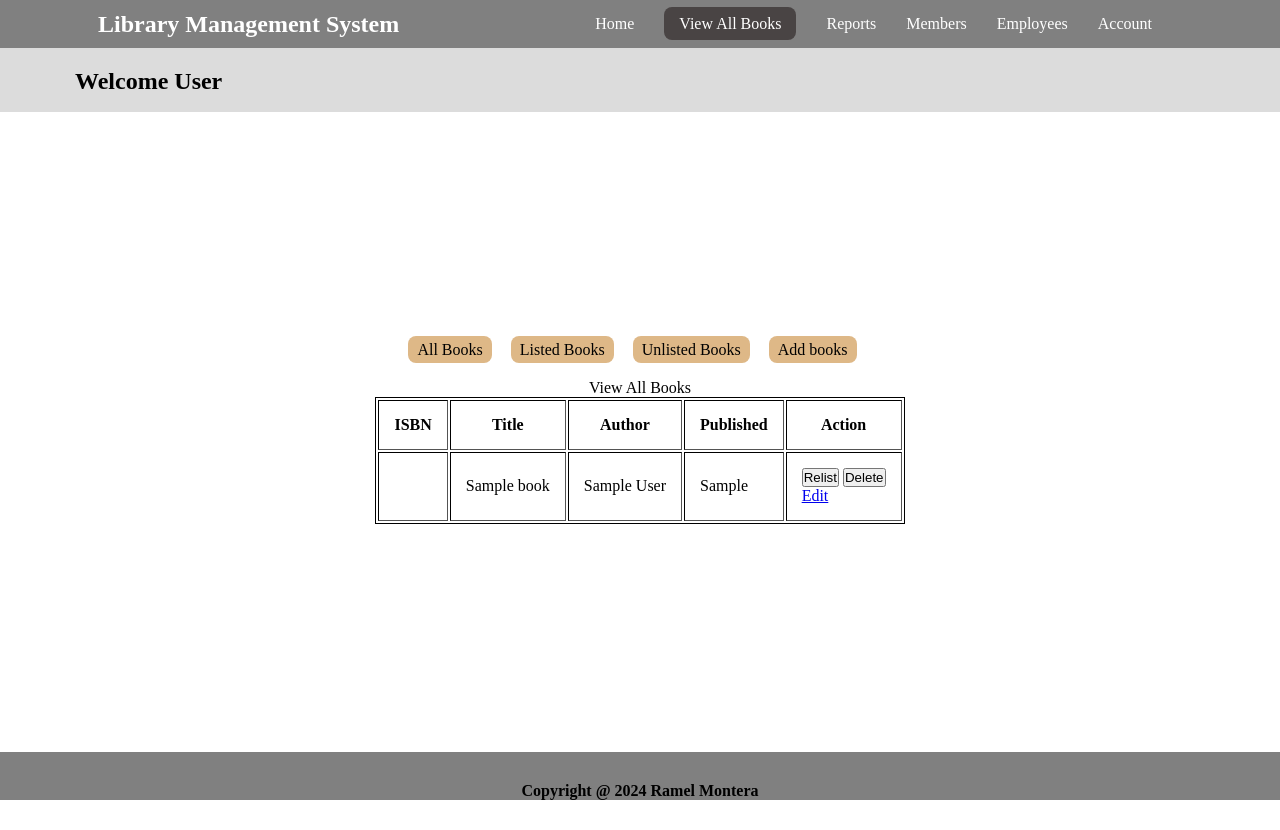
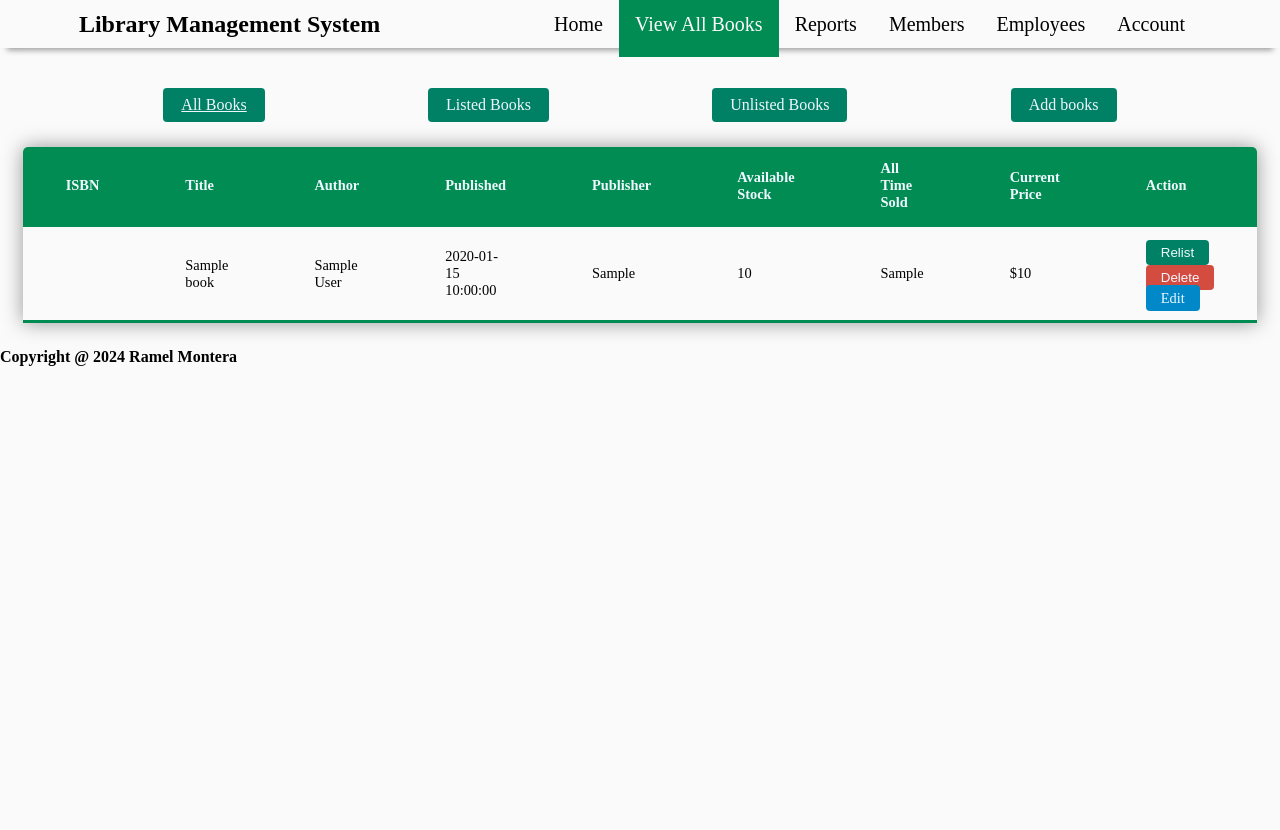
Before and after one commit to LongLiveRam/phplibrarysystem, a PHP site: page /books?all=true in a window 1280 px wide. After the commit the page ends 366 px from the top, so only its background shows below. Run offline with PHP 8.4, Linux system fonts and the light colour scheme; tables that the repository leaves empty or names only in its code hold one stand-in row (values such as "Sample post"); data that the repository does not hold is empty.

Commit message:
Designs and Database Update
- Refactored design on View All Books Page & Add Books Page
- Refactored design on Nav Items on Main page & View All Books Page
- Added more database records for books: pages, publisher, stock, sold
- Added template page for designing pages

```diff
--- a/Core/routes.php
+++ b/Core/routes.php
@@ -3,15 +3,24 @@
 
 //main
 $router->listenGet('/dashboard','controller/dashboard.controller.php');
+$router->listenGet('/accounts', 'controller/users/account.controller.php');
+//template
+$router->listenGet('/template','template.index.php');
 
+//books
 //create
 $router->listenGet('/books/create','controller/books/create.controller.php');
 $router->listenPost('/books','controller/books/store.controller.php');
+
 //read or show
 $router->listenGet('/books', 'controller/books/show.controller.php');
+
 //update
 $router->listenGet('/books/edit','controller/books/edit.controller.php');
-//unlist & delete
+$router->listenPost('/books/update','controller/books/update.controller.php');
+
+//unlist, relist, & delete
 $router->listenPost('/books/listing', 'controller/books/listing.controller.php');
 
-$router->listenGet('/accounts', 'controller/users/account.controller.php');
+//other
+$router->listenGet('/books/reports','controller/books/report.controller.php');
--- a/Core/utilities.php
+++ b/Core/utilities.php
@@ -8,7 +8,8 @@ function dieDump($var) {
   die();
 }
 // checking URI for the links in NAV (needs to be updated)
-function uriIs($var) {
+function uriIs($var)
+{
   return parse_url($_SERVER['REQUEST_URI'])['path'] == $var;
 }
 // if server root is defined, make a basepath which is decalted in index.php
--- a/controller/books/delete.controller.php
+++ /dev/null
@@ -1,2 +0,0 @@
-<?php
-// permanently delete a book in the database
--- a/controller/books/edit.controller.php
+++ b/controller/books/edit.controller.php
@@ -1,13 +1,14 @@
 <?php
-
 use Core\Database;
 use Core\Services;
+//get database object connection through service container
 $db = Services::get(Database::class);
+
 //query the specific record/row on database
 $response = $db->queryDatabase('SELECT * FROM books WHERE ISBN = ? LIMIT 1', [
   $_GET['isbn']
 ])->getAllRow();
-//load the view
+//load the view passing the results of the query to $targetBook in edit.view.php
 loadView('books/edit.view.php', [
   'targetBook' => $response
 ]);
--- a/controller/books/listing.controller.php
+++ b/controller/books/listing.controller.php
@@ -9,7 +9,7 @@ $db = Services::get(Database::class);
 //update the book to unlisted in the database
 if(isset($_POST['_relist']))
 {
-  $db->queryDatabase("UPDATE books SET book_status = 'Listed' WHERE ISBN = ?",[
+  $db->queryDatabase("UPDATE books SET status = 'Listed' WHERE ISBN = ?",[
     $_POST['ISBN']
   ]);
 }
@@ -21,7 +21,7 @@ else if(isset($_POST['_delete']))
 }
 else
 {
-  $db->queryDatabase("UPDATE books SET book_status = 'Unlisted' WHERE ISBN = ?",[
+  $db->queryDatabase("UPDATE books SET status = 'Unlisted' WHERE ISBN = ?",[
     $_POST['ISBN']
   ]);
 }
--- /dev/null
+++ b/controller/books/report.controller.php
@@ -0,0 +1,3 @@
+<?php
+
+loadView('books/report.view.php');
--- a/controller/books/show.controller.php
+++ b/controller/books/show.controller.php
@@ -15,7 +15,7 @@ $db = Services::get(Database::class);
 if(isset($_GET['view']))
 {
   $view = ucfirst($_GET['view']);
-  $response = $db->queryDatabase("SELECT * FROM books WHERE book_status = ?",[
+  $response = $db->queryDatabase("SELECT * FROM books WHERE status = ?",[
     $view
   ])->getAllRow();
 }else{
--- a/public/css/index.css
+++ b/public/css/index.css
@@ -1,92 +1,204 @@
-/* CSS RESET */
+/* CSS RESET to the default styling given by the browser so you have full control */
+*,
+*::before,
+*::after {
+  box-sizing: border-box;
+}
 * {
+  padding: 0;
   margin: 0;
-  padding: 0;
-  box-sizing: border-box;
+}
+
+/* Custom Styling */
+
+body {
+  background-color: #fafafa;
 }
 
 nav {
   display: flex;
+  height: 6vh;
+  align-items: center;
   justify-content: space-around;
-  align-items: center;
-  background: gray;
-  height: 6vh;
-  color: white;
+  -webkit-box-shadow: 0px 9px 6px -7px rgba(0,0,0,0.4);
+  -moz-box-shadow: 0px 9px 6px -7px rgba(0,0,0,0.4);
+  box-shadow: 0px 9px 6px -7px rgba(0,0,0,0.4);
 }
 
 .nav-items {
+  font-size: 20px;
   display: flex;
   list-style-type: none;
-  font-size: 16px;
 }
 
 .nav-items a {
+  display: block;
+  color: black;
+  text-align: center;
   text-decoration: none;
-  margin-right: 30px;
-  color: white;
+  padding: 21px 16px;
 }
 
-.current-page {
-  background: rgb(73, 68, 68);
-  padding: 8px 15px;
-  border-radius: 8px;
+.nav-items .current-page {
+  color: #fafafa;
+  background-color: #008C52;
 }
 
-header {
-  height: 8vh;
-  padding: 20px 75px 0px;
-  background-color: gainsboro;
+main{
+  max-width: 100%;
 }
 
-main {
-  height: 80vh;
+/* FOR THE VIEW ALL BOOKS PAGE */
+
+.view-all-books {
   display: flex;
   justify-content: center;
   align-items: center;
+  flex-direction: column;
+  margin-top: 40px;
+  min-width: 90%;
 }
 
-.view-books div {
-  text-align: center;
+.all-books-actions {
+  width: 100%;
+  display: flex;
+  justify-content: space-evenly;
 }
 
-.view-books .btn {
-  margin-right: 15px;
-  text-align: center;
+.all-books-actions a{
+  text-decoration: none;
+  list-style-type: none;
+  color: aliceblue;
+  background-color: #008065;
+  padding: 8px 18px;
+  border-radius: 4px;
 }
 
-.view-books table {
-  margin-top: 20px;
+.all-books-actions .selected
+{
+  text-decoration: underline;
 }
 
-.btn {
-  padding: 5px 9px;
-  margin: auto 0;
-  text-decoration: none;
-  color: black;
-  background-color: burlywood;
-  border-radius: 8px;
+/* Listed all books */
+.listed-books-table {
+  border-collapse: collapse;
+  width: 95%;
+  margin: 25px 0;
+  font-size: 0.9em;
+  text-align: left;
+  border-radius: 5px 5px 0 0;
+  overflow: hidden;
+  -webkit-box-shadow: 0px 0px 20px rgba(0,0,0,0.4);
+  -moz-box-shadow: 0px 0px 20px rgba(0,0,0,0.4);
+  box-shadow: 0px 0px 20px rgba(0,0,0,0.4);
 }
 
-table {
-  margin-top: 10px;
-  border: 1px solid black;
+.listed-books-table thead tr {
+  background-color: #008C52;
+  color: aliceblue;
 }
 
-table th,
-table td {
-  padding: 15px;
+.listed-books-table th,
+.listed-books-table td {
+  padding: 13px 43px;
 }
 
-.dashboard > div {
-  margin: 30px auto;
+.listed-books-table tr {
+  border-bottom: 1px #ccc solid;
 }
 
-footer {
-  height: 6vh;
-  text-align: center;
-  background: gray;
+.listed-books-table tr:nth-of-type(even) {
+  background-color: #f3f3f3;
 }
 
-footer h4 {
-  padding: 30px;
+.listed-books-table tr:last-of-type {
+  border-bottom: #008C52 solid 3px;
 }
+
+.book-delist,
+.book-delete {
+  padding: 5px 15px;
+  border: none;
+  border-radius: 4px;
+  background-color: #D44B3F;
+  color: aliceblue;
+  cursor: pointer;
+}
+
+.book-edit {
+  padding: 5px 15px;
+  border: none;
+  border-radius: 4px;
+  background-color: #0088C9;
+  color: aliceblue;
+  text-decoration: none;
+}
+
+.book-relist {
+  padding: 5px 15px;
+  border: none;
+  border-radius: 4px;
+  background-color: #008065;
+  color: aliceblue;
+}
+
+/* Add book form */
+
+.add-books {
+  margin: 0 auto;
+  margin-top: 50px;
+  max-width: 20%;
+}
+
+.add-books fieldset {
+  padding: 20px 45px;
+  border-radius: 9px;
+}
+
+.add-books legend {
+  font-size: 1.5em;
+  font-weight: bold;
+  margin-left: 20px;
+}
+
+.add-books label,
+.add-books button{
+  margin-top: 16px;
+  display: block;
+}
+
+.add-books fieldset label:first-child {
+  margin-top: 0;
+}
+
+.add-books label {
+  font-size: 1.2em;
+}
+
+.add-books input{
+  width: 100%;
+  padding: 5px 0px;
+  border-radius: 3px;
+  border: #008C52 solid 1px;
+}
+
+.add-books button {
+  display: inline-block;
+  padding: 11px 6px;
+  border: none;
+  background-color: #2a2d2c;
+  font-size: .9em;
+  font-weight: 600;
+  color: aliceblue;
+  border-radius: 4px;
+  cursor: pointer;
+}
+
+.add-books .cancel {
+  text-decoration: none;
+  background-color: #D44B3F;
+  color: aliceblue;
+  padding: 11px 7px;
+  font-size: .9em;
+  font-weight: 600;
+}
--- a/view/books/edit.view.php
+++ b/view/books/edit.view.php
@@ -6,8 +6,9 @@
   <section class="dashboard">
     <?= $targetBook[0]['book_author'] ?>
     <h3>Edit Book</h3>
-    <form method="POST" action="/books">
-      <input type="hidden" name="_method" value="EDIT">
+    <form method="POST" action="/books/update">
+      <input type="hidden" name="_method" value="UPDATE">
+      <input type="hidden" name="targetISBN" value="<?= $targetBook[0]['ISBN']?>">
       <div>
         <label for="bookName">Book Name:</label>
         <input type="text" name="bookName" id="bookName" value="<?= $targetBook[0]['book_name'] ?>">
--- a/view/books/show.view.php
+++ b/view/books/show.view.php
@@ -4,47 +4,54 @@
   //view called by the show.controller.php in controllers folder passing $allBooks variable
 ?>
   <main>
-    <section class="view-books">
-      <div>
-        <a href="books" class="btn">All Books</a>
-        <a href="books?view=listed" class="btn">Listed Books</a>
-        <a href="books?view=unlisted" class="btn">Unlisted Books</a>
-        <a href="books/create" class="btn">Add books</a>
+    <section class="view-all-books">
+      <div class="all-books-actions">
+        <a href="books?all=true" class="<?= isset($_GET['all']) && $_GET['all'] == 'true' ? 'selected' : '' ?>">All Books</a>
+        <a href="books?view=listed" class="<?= isset($_GET['view']) && $_GET['view'] == 'listed' ? 'selected' : '' ?>">Listed Books</a>
+        <a href="books?view=unlisted" class="<?= isset($_GET['view']) && $_GET['view'] == 'unlisted' ? 'selected' : '' ?>">Unlisted Books</a>
+        <a href="books/create">Add books</a>
       </div>
-      <table border="1">
+      <table class="listed-books-table">
         <thead>
-          <caption>View All Books</caption>
           <th>ISBN</th>
           <th>Title</th>
           <th>Author</th>
           <th>Published</th>
+          <th>Publisher</th>
+          <th>Available Stock</th>
+          <th>All Time Sold</th>
+          <th>Current Price</th>
           <th>Action</th>
         </thead>
         <tbody>
         <?php foreach($allBooks as $row): ?>
           <tr>
             <td><?= $row['ISBN'] ?></td>
-            <td><?= $row['book_name'] ?></td>
+            <td><?= $row['book_title'] ?></td>
             <td><?= $row['book_author'] ?></td>
-            <td><?= $row['book_published'] ?></td>
+            <td><?= $row['date_published'] ?></td>
+            <td><?= $row['publisher'] ?></td>
+            <td><?= $row['stock'] ?></td>
+            <td><?= $row['sold'] ?></td>
+            <td>$<?= $row['price'] ?></td>
             <td>
               <form method="POST" action="books/listing">
                 <input type="hidden" name="ISBN" value="<?= $row['ISBN'] ?>">
 
                 <?php
-                  if($row['book_status'] == 'Unlisted'){
+                  if($row['status'] == 'Unlisted'){
                 ?>
-                <input type="submit" value="Relist" name="_relist">
-                <input type="submit" value="Delete" name="_delete">
+                <input type="submit" class="book-relist" value="Relist" name="_relist">
+                <input type="submit" class="book-delete" value="Delete" name="_delete">
                 <?php
                   }else{
                 ?>
                   <input type="hidden" name="_action" value="relist">
-                  <button>Unlist</button>
+                  <button class="book-delist">Delist</button>
                 <?php } ?>
 
+                <a href="books/edit?isbn=<?= $row['ISBN'] ?>" class="book-edit">Edit</a>
               </form>
-              <a href="books/edit?isbn=<?= $row['ISBN'] ?>">Edit</a>
             </td>
           </tr>
         <?php endforeach ?>
--- a/view/partials/nav.php
+++ b/view/partials/nav.php
@@ -4,14 +4,19 @@
   </div>
   <ul class="nav-items">
     <li><a href="/dashboard" class="<?= uriIs('/dashboard') ? 'current-page' : '' ?>">Home</a></li>
-    <li><a href="/books" class="<?= uriIs('/books') ? 'current-page' : '' ?>">View All Books</a></li>
+    <li>
+      <a href="/books?all=true" class="
+      <?= uriIs('/books') ? 'current-page' : '' ?>
+      <?= uriIs('/books/create') ? 'current-page' : '' ?>">View All Books
+      </a>
+    </li>
     <li><a href="/books/reports" class="<?= uriIs('/books/reports') ? 'current-page' : '' ?>">Reports</a></li>
     <li><a href="/members" class="<?= uriIs('/members') ? 'current-page' : '' ?>">Members</a></li>
     <li><a href="/employees" class="<?= uriIs('/employees') ? 'current-page' : '' ?>">Employees</a></li>
     <li><a href="/account" class="<?= uriIs('/account') ? 'current-page' : '' ?>">Account</a></li>
   </ul>
 </nav>
-
+<!--
 <header>
-  <h2>Welcome User</h2> <!-- PHP Global Variable for username -->
-</header>
+  <h2>Welcome User</h2>
+</header> -->
```
Also changed, not shown: controller/books/store.controller.php (+13 -5 lines), controller/books/update.controller.php (+16 -1 lines), public/css/template.css (added, +49 -0 lines), template.index.php (+42 -24 lines), view/books/create.view.php (+37 -25 lines), view/books/report.view.php (added, +11 -0 lines).
